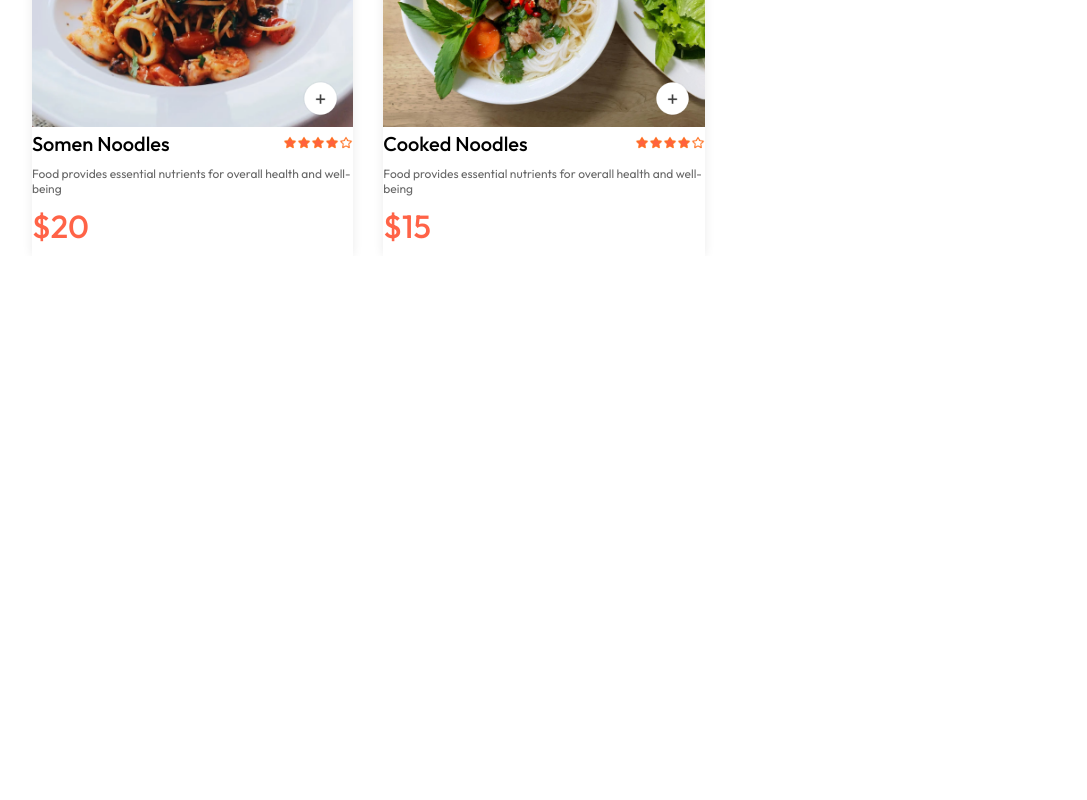
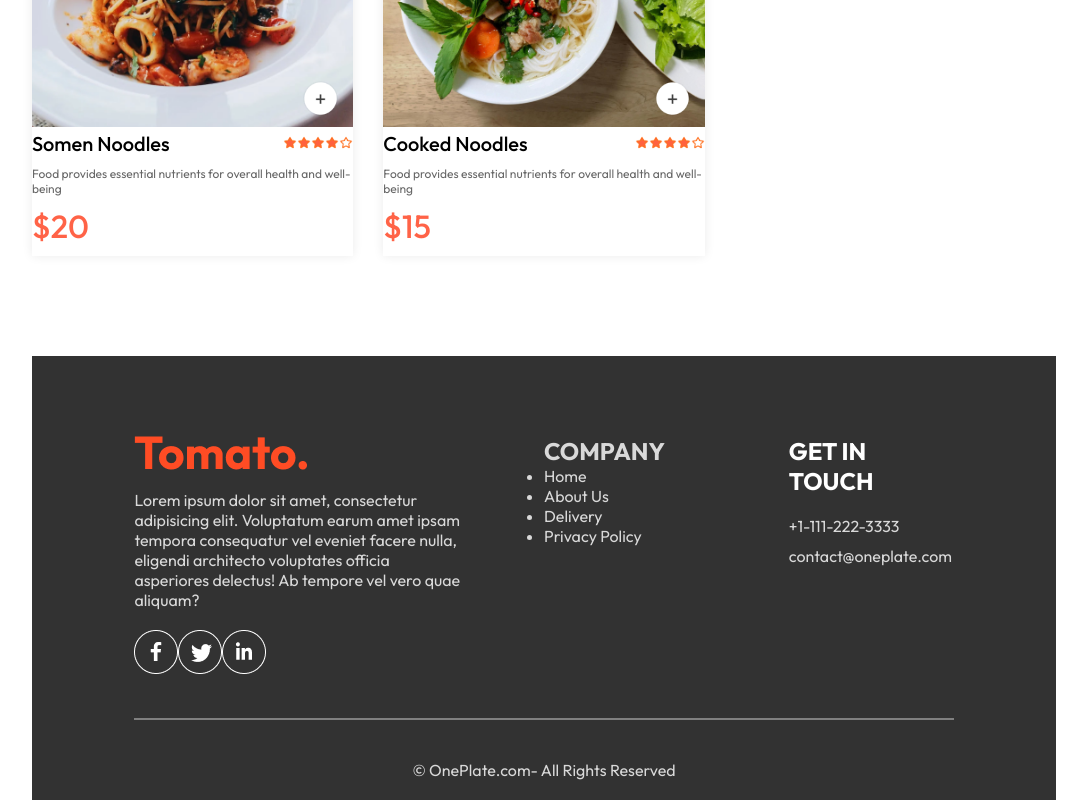
Before and after one commit to partth-code/OnePlate, a React (Vite) app in the folder OnePlate/: page / in a window 1280 px wide. Shown: the part 5419-6219 px from the top of the page, without its empty margins (96-1183 px from the left). Before the commit the page ends 5675 px from the top, so only its background shows below. Built offline with nearby package versions, Linux system fonts and the light colour scheme.

Commit message:
components:Added style to footer

```diff
--- a/OnePlate/src/components/Footer/Footer.css
+++ b/OnePlate/src/components/Footer/Footer.css
@@ -0,0 +1,52 @@
+.footer{
+    color: #d9d9d9;
+    background-color: #323232;
+    display: flex;
+    flex-direction: column;
+    align-items: center;
+    gap: 20px;
+    padding: 20px 8vw;
+    padding-top: 80px;
+    margin-top: 100px;
+
+}
+
+.footer-content{
+    width: 100%;
+    display: grid;
+    grid-template-columns: 2fr 1fr 1fr;
+    gap: 80px;
+}
+
+.footer-content-left , .footer-content-right , .footer-content-centre{
+
+    display: flex;
+    flex-direction: column;
+    align-items: start;
+    gap: 20px;
+}
+
+.footer-content-left  li , .footer-content-right  li, .footer-content-centre li{
+
+     list-style: none;
+     margin-bottom: 10px;
+     cursor: pointer;
+}
+
+.footer-content-right  h2, .footer-content-centre h2{
+
+     color: white;
+}
+
+.footer-social-icons img{
+    width: 40px;
+    margin-right: 15px;
+}
+
+.footer hr{
+    width: 100%;
+    height: 2px;
+    margin: 20px 0;
+    background-color: grey;
+    border: none;
+}
--- a/OnePlate/src/components/Footer/Footer.tsx
+++ b/OnePlate/src/components/Footer/Footer.tsx
@@ -1,10 +1,41 @@
 import React from 'react';
 import "./Footer.css";
+import { assets } from '../../assets/assets';
 
 const Footer  = ()=>{
     return(
-        <footer className='footer'>
-
+        <footer className='footer' id='footer'>
+            <div className="footer-content">
+                <div className="footer-content-left">
+                    <img src={assets.logo} alt="" />
+                    <p>Lorem ipsum dolor sit amet, consectetur adipisicing elit. Voluptatum earum amet ipsam tempora consequatur vel eveniet facere nulla, eligendi architecto voluptates officia asperiores delectus! Ab tempore vel vero quae aliquam?</p>
+                    <div className='footer-social-icon'>
+                        <img src={assets.facebook_icon} alt="" />
+                        <img src={assets.twitter_icon} alt="" />
+                        <img src={assets.linkedin_icon} alt="" />
+                    </div>
+                </div>
+                <div className="footer-content-center">
+                    <h2>COMPANY</h2>
+                    <ul>
+                        <li>Home</li>
+                        <li>About Us</li>
+                        <li>Delivery</li>
+                        <li>Privacy Policy</li>
+                    </ul>
+                </div>
+                <div className="footer-content-right">
+                    <h2>
+                        GET IN TOUCH
+                    </h2>
+                    <ul>
+                        <li>+1-111-222-3333</li>
+                        <li>contact@oneplate.com</li>
+                    </ul>
+                </div>
+            </div>
+            <hr />
+            <p className="footer-copyright">&copy; OnePlate.com- All Rights Reserved</p>
         </footer>
     );
 }
--- a/OnePlate/src/pages/Home/Home.tsx
+++ b/OnePlate/src/pages/Home/Home.tsx
@@ -3,6 +3,7 @@
 import Header from '../../components/Header/Header';
 import ExploreMenu from '../../components/ExporeMenu/ExploreMenu';
 import FoodDisplay from '../../components/FoodDisplay/FoodDisplay';
+import Footer from '../../components/Footer/Footer';
 
 const Home = () => {
 
@@ -13,7 +14,7 @@
       <Header/>
       <ExploreMenu category={category} setCategory={setCategory} />
       <FoodDisplay category={category}/>
-
+      <Footer/>
     </div>
   )
 }
```
